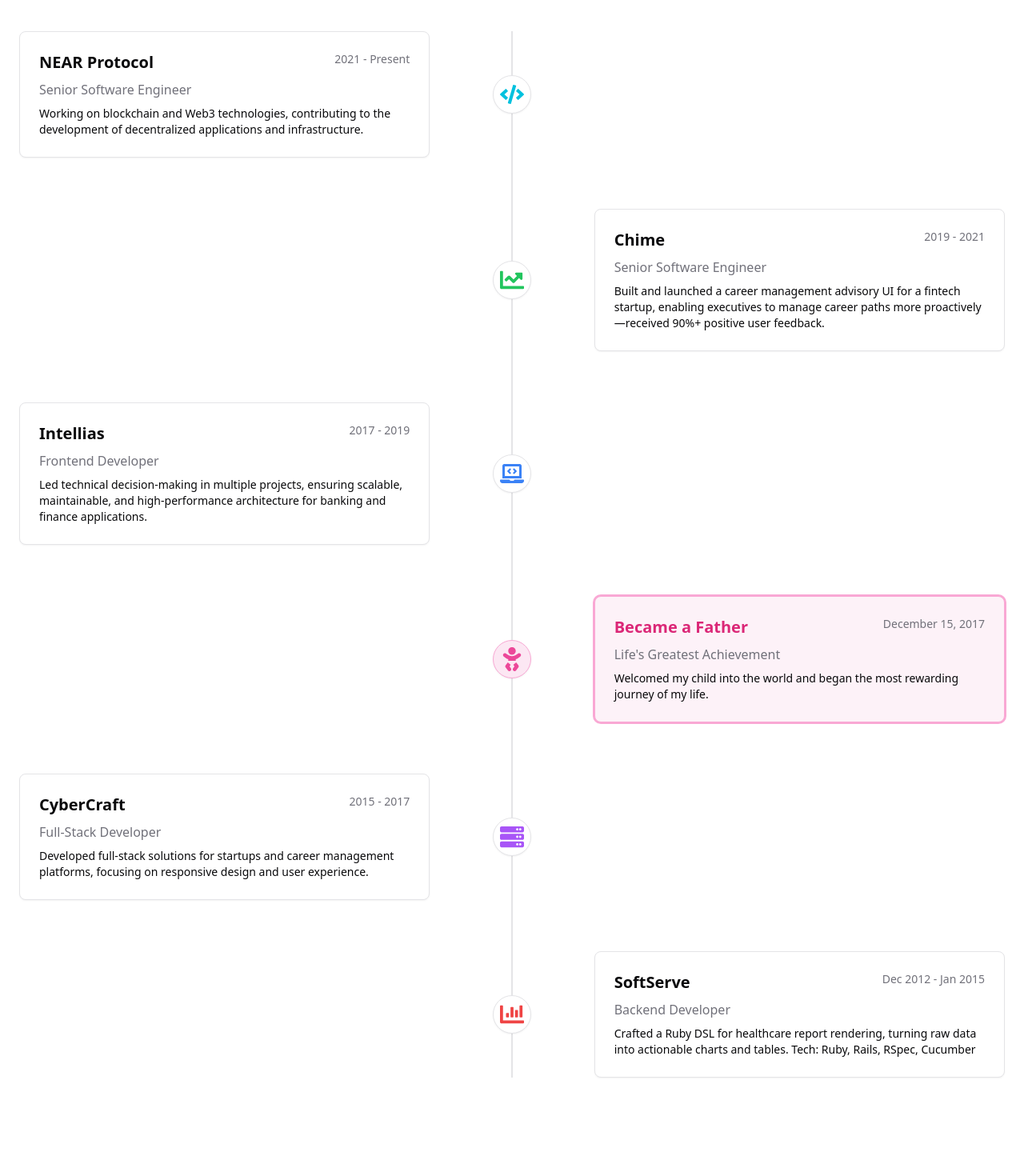
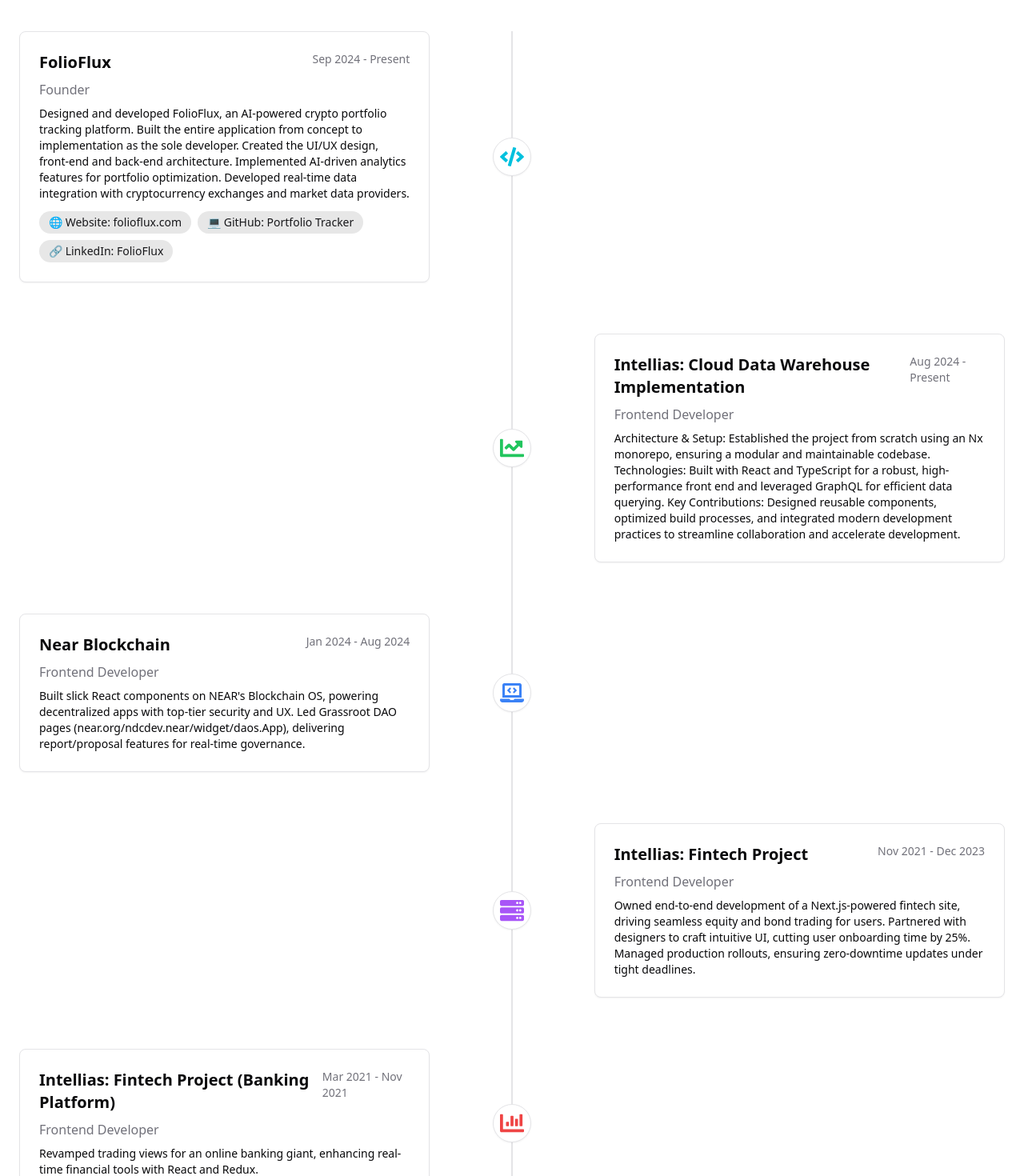
Before and after one commit to afurm/personal-website, a Next.js app: page / in a window 1280 px wide. Shown: the part 4680-6150 px from the top of the page at 80% size. Built offline with nearby package versions, Linux system fonts and the light colour scheme.

Commit message:
Update sitemap.xml with new lastmod timestamps and enhance experience section with detailed project descriptions and new roles

```diff
--- a/src/components/sections/experience.tsx
+++ b/src/components/sections/experience.tsx
@@ -12,33 +12,99 @@ import {
   FaBaby,
 } from 'react-icons/fa';
 
-const experiences = [
+type Experience = {
+  company: string;
+  role: string;
+  period: string;
+  description: string | React.ReactNode;
+  icon: React.ReactNode;
+  side: 'left' | 'right';
+  highlight?: boolean;
+};
+
+const experiences: Experience[] = [
   {
-    company: 'NEAR Protocol',
-    role: 'Senior Software Engineer',
-    period: '2021 - Present',
-    description:
-      'Working on blockchain and Web3 technologies, contributing to the development of decentralized applications and infrastructure.',
+    company: 'FolioFlux',
+    role: 'Founder',
+    period: 'Sep 2024 - Present',
+    description: (
+      <>
+        Designed and developed FolioFlux, an AI-powered crypto portfolio tracking platform. Built the entire application from concept to implementation as the sole developer. Created the UI/UX design, front-end and back-end architecture. Implemented AI-driven analytics features for portfolio optimization. Developed real-time data integration with cryptocurrency exchanges and market data providers.
+        <div className="mt-3 flex flex-wrap gap-2">
+          <a
+            href="https://www.folioflux.com/"
+            target="_blank"
+            rel="noopener noreferrer"
+            className="inline-flex items-center px-3 py-1 rounded-full bg-primary/10 text-primary hover:bg-primary/20 transition-colors"
+          >
+            🌐 Website: folioflux.com
+          </a>
+          <a
+            href="https://github.com/afurm/porfolio-traker"
+            target="_blank"
+            rel="noopener noreferrer"
+            className="inline-flex items-center px-3 py-1 rounded-full bg-primary/10 text-primary hover:bg-primary/20 transition-colors"
+          >
+            💻 GitHub: Portfolio Tracker
+          </a>
+          <a
+            href="https://www.linkedin.com/company/folioflux"
+            target="_blank"
+            rel="noopener noreferrer"
+            className="inline-flex items-center px-3 py-1 rounded-full bg-primary/10 text-primary hover:bg-primary/20 transition-colors"
+          >
+            🔗 LinkedIn: FolioFlux
+          </a>
+        </div>
+      </>
+    ),
     icon: <FaCode className="text-[#00C1DE] text-3xl" />,
     side: 'left',
   },
   {
-    company: 'Chime',
-    role: 'Senior Software Engineer',
-    period: '2019 - 2021',
+    company: 'Intellias: Cloud Data Warehouse Implementation',
+    role: 'Frontend Developer',
+    period: 'Aug 2024 - Present',
     description:
-      'Built and launched a career management advisory UI for a fintech startup, enabling executives to manage career paths more proactively—received 90%+ positive user feedback.',
+      'Architecture & Setup: Established the project from scratch using an Nx monorepo, ensuring a modular and maintainable codebase. Technologies: Built with React and TypeScript for a robust, high-performance front end and leveraged GraphQL for efficient data querying. Key Contributions: Designed reusable components, optimized build processes, and integrated modern development practices to streamline collaboration and accelerate development.',
     icon: <FaChartLine className="text-green-500 text-3xl" />,
     side: 'right',
   },
   {
-    company: 'Intellias',
+    company: 'Near Blockchain',
     role: 'Frontend Developer',
-    period: '2017 - 2019',
+    period: 'Jan 2024 - Aug 2024',
     description:
-      'Led technical decision-making in multiple projects, ensuring scalable, maintainable, and high-performance architecture for banking and finance applications.',
+      'Built slick React components on NEAR\'s Blockchain OS, powering decentralized apps with top-tier security and UX. Led Grassroot DAO pages (near.org/ndcdev.near/widget/daos.App), delivering report/proposal features for real-time governance.',
     icon: <FaLaptopCode className="text-blue-500 text-3xl" />,
     side: 'left',
+  },
+  {
+    company: 'Intellias: Fintech Project',
+    role: 'Frontend Developer',
+    period: 'Nov 2021 - Dec 2023',
+    description:
+      'Owned end-to-end development of a Next.js-powered fintech site, driving seamless equity and bond trading for users. Partnered with designers to craft intuitive UI, cutting user onboarding time by 25%. Managed production rollouts, ensuring zero-downtime updates under tight deadlines.',
+    icon: <FaServer className="text-purple-500 text-3xl" />,
+    side: 'right',
+  },
+  {
+    company: 'Intellias: Fintech Project (Banking Platform)',
+    role: 'Frontend Developer',
+    period: 'Mar 2021 - Nov 2021',
+    description:
+      'Revamped trading views for an online banking giant, enhancing real-time financial tools with React and Redux.',
+    icon: <FaChartBar className="text-red-500 text-3xl" />,
+    side: 'left',
+  },
+  {
+    company: 'CyberCraft: Career Management Startup',
+    role: 'Frontend Developer',
+    period: 'Aug 2020 - Mar 2021',
+    description:
+      'Launched UI for a startup shaking up executive career paths, using React and Ant Design—solo Ukrainian on the team!',
+    icon: <FaChild className="text-yellow-500 text-3xl" />,
+    side: 'right',
   },
   {
     company: 'Became a Father',
@@ -47,26 +113,26 @@ const experiences = [
     description:
       'Welcomed my child into the world and began the most rewarding journey of my life.',
     icon: <FaBaby className="text-pink-500 text-3xl" />,
-    side: 'right',
+    side: 'left',
     highlight: true,
   },
   {
-    company: 'CyberCraft',
+    company: 'CyberCraft: Continuous Integration Tool',
     role: 'Full-Stack Developer',
-    period: '2015 - 2017',
+    period: 'Jan 2015 - Aug 2020',
     description:
-      'Developed full-stack solutions for startups and career management platforms, focusing on responsive design and user experience.',
-    icon: <FaServer className="text-purple-500 text-3xl" />,
-    side: 'left',
+      'Transformed static pages into dynamic Backbone.js interfaces, slashing test wait times by 10-50x. Redesigned report views with Vue, adding lifecycle steps for real-time build insights. Integrated Okta for SAML auth and user provisioning, leveling up security. Upgraded Rails 3 to 4, keeping the engine humming.',
+    icon: <FaCode className="text-indigo-500 text-3xl" />,
+    side: 'right',
   },
   {
-    company: 'SoftServe',
+    company: 'SoftServe: Reports Render Engine',
     role: 'Backend Developer',
     period: 'Dec 2012 - Jan 2015',
     description:
-      'Crafted a Ruby DSL for healthcare report rendering, turning raw data into actionable charts and tables. Tech: Ruby, Rails, RSpec, Cucumber',
-    icon: <FaChartBar className="text-red-500 text-3xl" />,
-    side: 'right',
+      'Crafted a Ruby DSL for healthcare report rendering, turning raw data into actionable charts and tables.',
+    icon: <FaChartBar className="text-orange-500 text-3xl" />,
+    side: 'left',
   },
 ];
 
```
Also changed, not shown: 1 other file (tests, documents, lock files or other folders).
